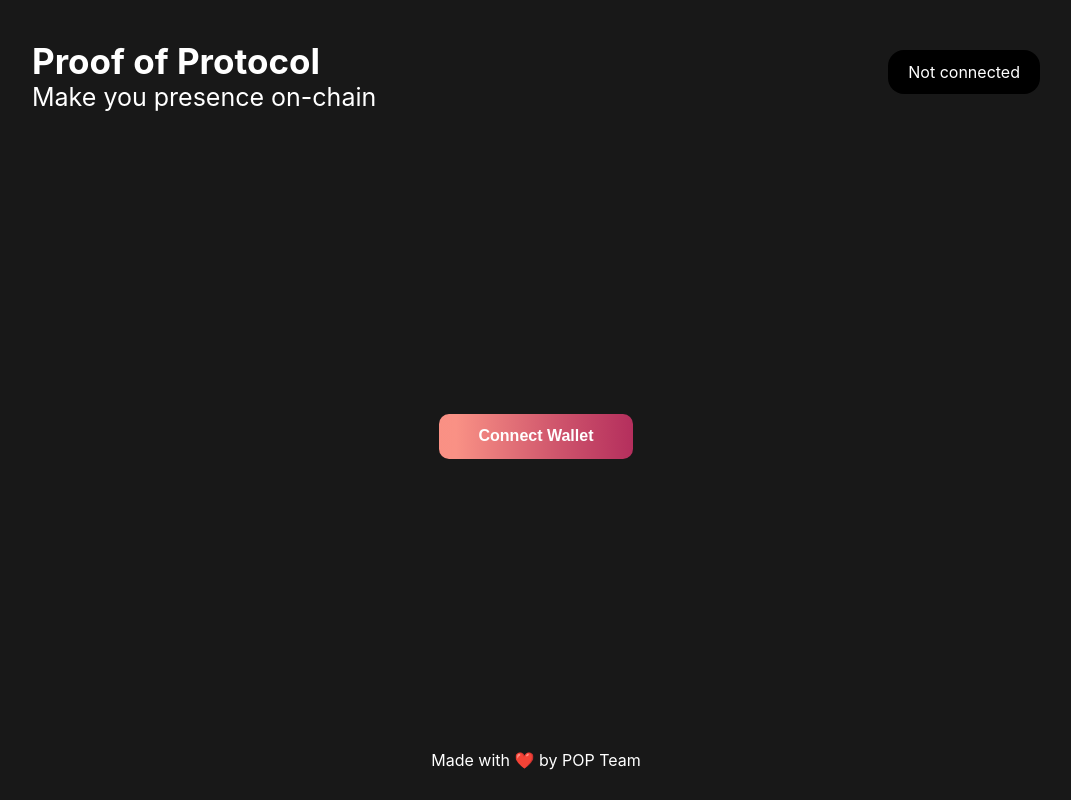
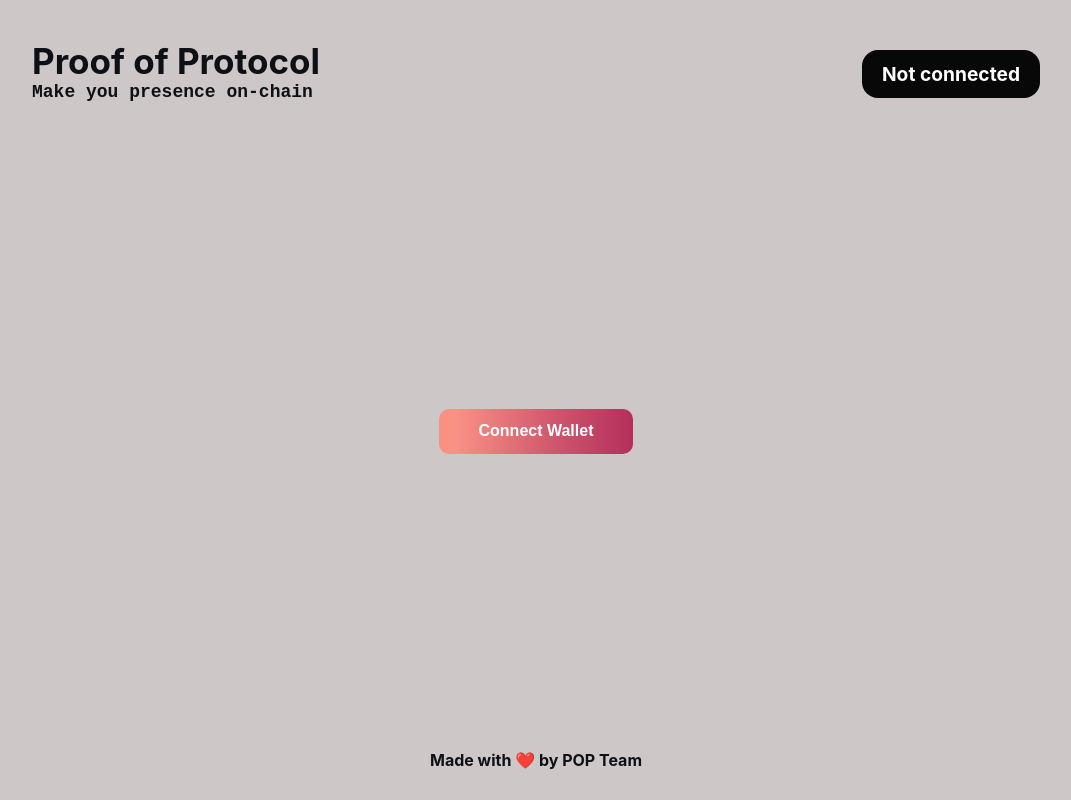
Before and after one commit to Houstoten/ETHonline2022-Proofofpeople, a React (Create React App) app in the folder web/: page / in a window 1280 px wide. Shown: the whole page, without its empty margins (104-1175 px from the left). Built offline with nearby package versions, Linux system fonts and the light colour scheme.

Commit message:
Update app.css

```diff
--- a/web/src/App.css
+++ b/web/src/App.css
@@ -1,8 +1,8 @@
 .App {
   height: 100vh;
-  background-color: #0d1116;
+  background-color: #d6dbe0;
   text-align: center;
-  color: white;
+  color: #0d1116;
 }
 
 p {
@@ -11,7 +11,7 @@ p {
 
 .container {
   height: 100%;
-  background-color: #181818;
+  background-color: #cec7c7;
   display: flex;
   flex-direction: column;
   justify-content: space-between;
@@ -32,12 +32,14 @@ header {
   margin: 0;
   font-size: 35px;
   font-weight: bold;
-  color: white;
+  color: #0d1116;
 }
 
 .subtitle {
-  font-size: 25px;
-  color: white;
+  font-size: 18px;
+  font-weight: bold;
+  font-family: 'Courier New', Courier, monospace;
+  color: #0d1116;
 }
 
 .left {
@@ -53,12 +55,15 @@ header {
 
 .right {
   display: flex;
-  background: black;
+  font-weight: bold;
+  font-size: 1.2rem;
+  background: rgb(8, 8, 8);
   border-radius: 16px;
   padding: 12px 20px;
   height: 99%;
   margin-right: 10%;
   margin-top: 10px;
+  color: white;
 }
 
 .content-container {
@@ -144,15 +149,6 @@ header {
   justify-content: center;
   align-items: center;
   padding-bottom: 30px;
-}
-
-.twitter-logo {
-  width: 35px;
-  height: 35px;
-}
-
-.footer-text {
-  color: white;
   font-size: 16px;
   font-weight: bold;
 }
@@ -171,7 +167,7 @@ input {
   background-color: black;
   color: white;
   letter-spacing: 1px;
-  font-size: 26px;
+  font-size: 20px;
   width: 400px;
   margin-bottom: 10px;
   padding: 10px 20px;
```
